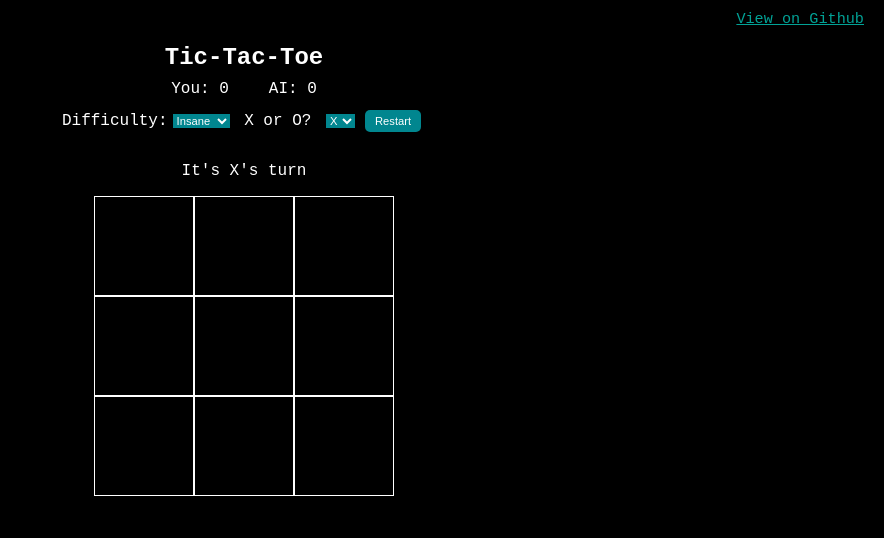
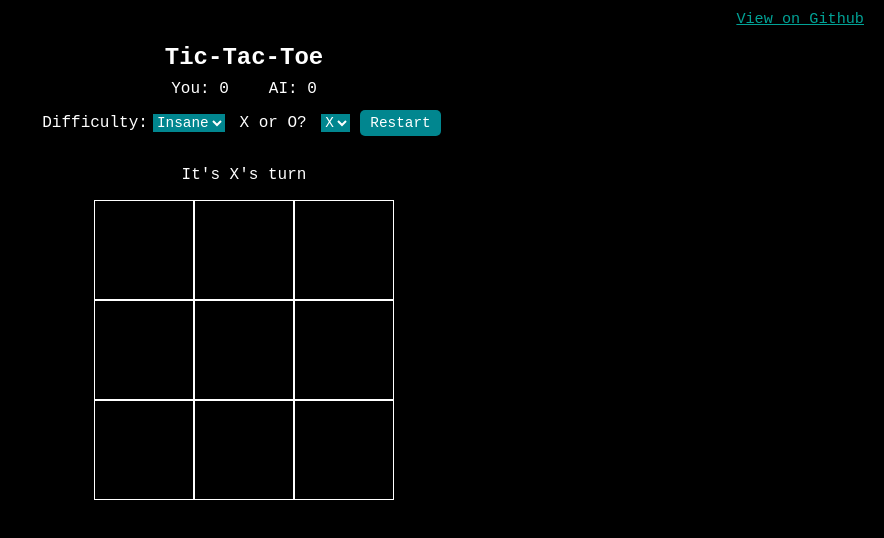
Before and after one commit to BrianDeJesus/ticTacToe, a React app: page / in a window 1280 px wide. Shown: the whole page, without its empty margins (396-1280 px from the left). Built offline with nearby package versions, Linux system fonts and the light colour scheme.

Commit message:
Fix option font style

```diff
--- a/src/styles/components/settings.css
+++ b/src/styles/components/settings.css
@@ -11,9 +11,10 @@
 .Options-select {
     border-radius: 0px;
     background: #01868f;
-    font-size: .7rem;
+    font-size: .9rem;
     color: #ffffff;
     border: none;
+    font-family: monospace;
 }
 
 .Options-select:focus  {
@@ -25,7 +26,7 @@
 }
 
 .Restart-button {
-    font-size: .7rem;
+    font-size: .9rem;
     padding: 5px 10px;
     margin: 12px 10px;
     border-radius: 5px;
@@ -33,6 +34,7 @@
     outline: none;
     color: #ffffff;
     border: none;
+    font-family: monospace;
 }
 
 .Restart-button:hover {
```
